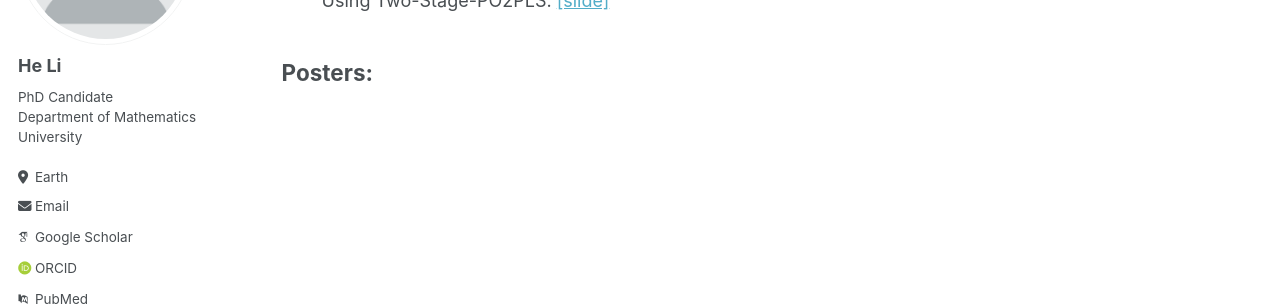
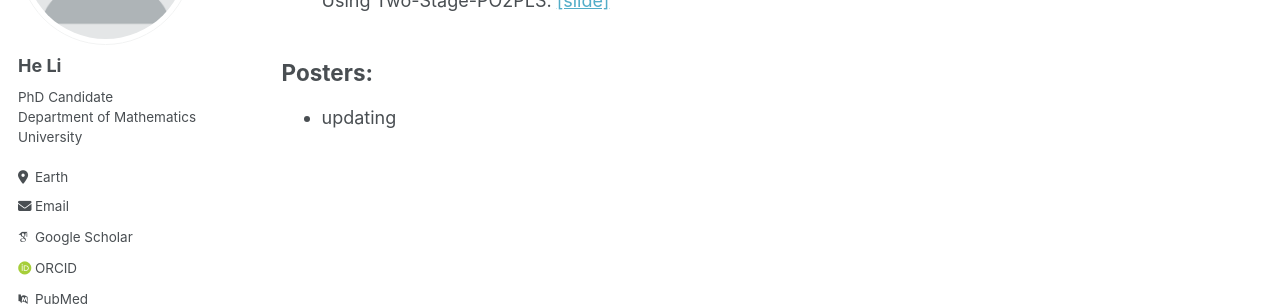
Before and after one commit to heli-math/heli-math.github.io, a Jekyll site: the page built from _pages/talks.html, in a window 1280 px wide. Shown: the part 216-522 px from the top of the page. Built offline with Jekyll 4.4.1, drawn with Linux system fonts in a browser that asks for light colours; some web fonts are replaced.

Commit message:
Update talks.html

```diff
--- a/_pages/talks.html
+++ b/_pages/talks.html
@@ -10,3 +10,6 @@ author_profile: true
 </ul>
 
 <h2>Posters:</h2>
+<ul>
+  <li>updating</li>
+</ul>
```
